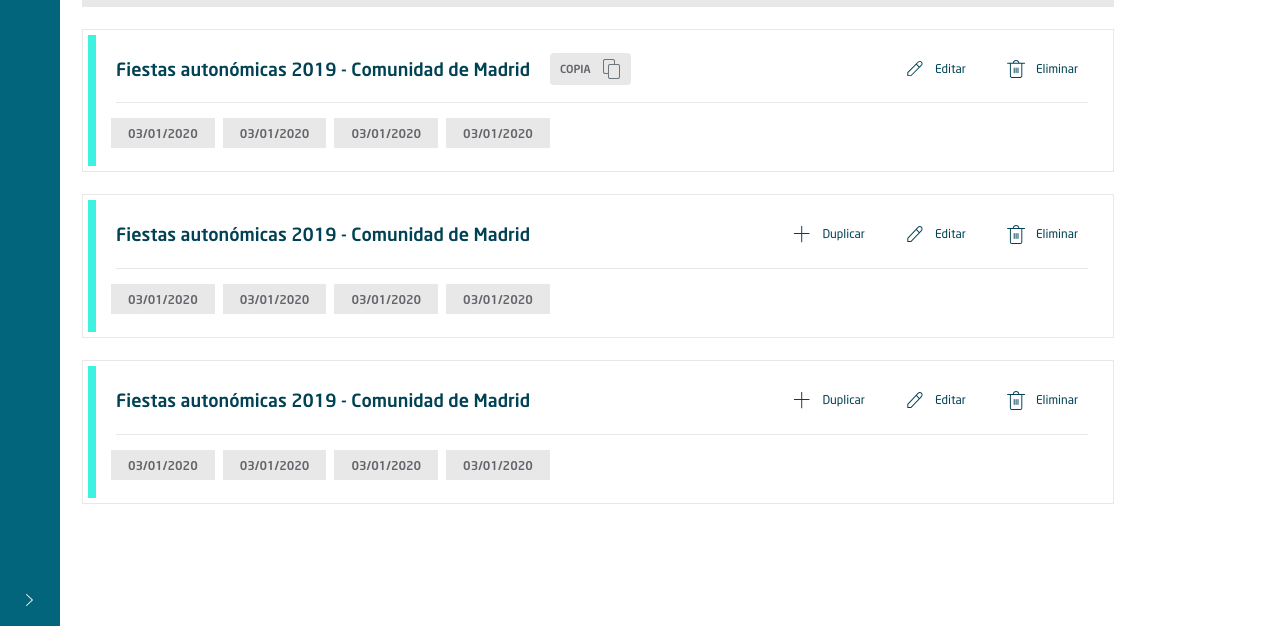
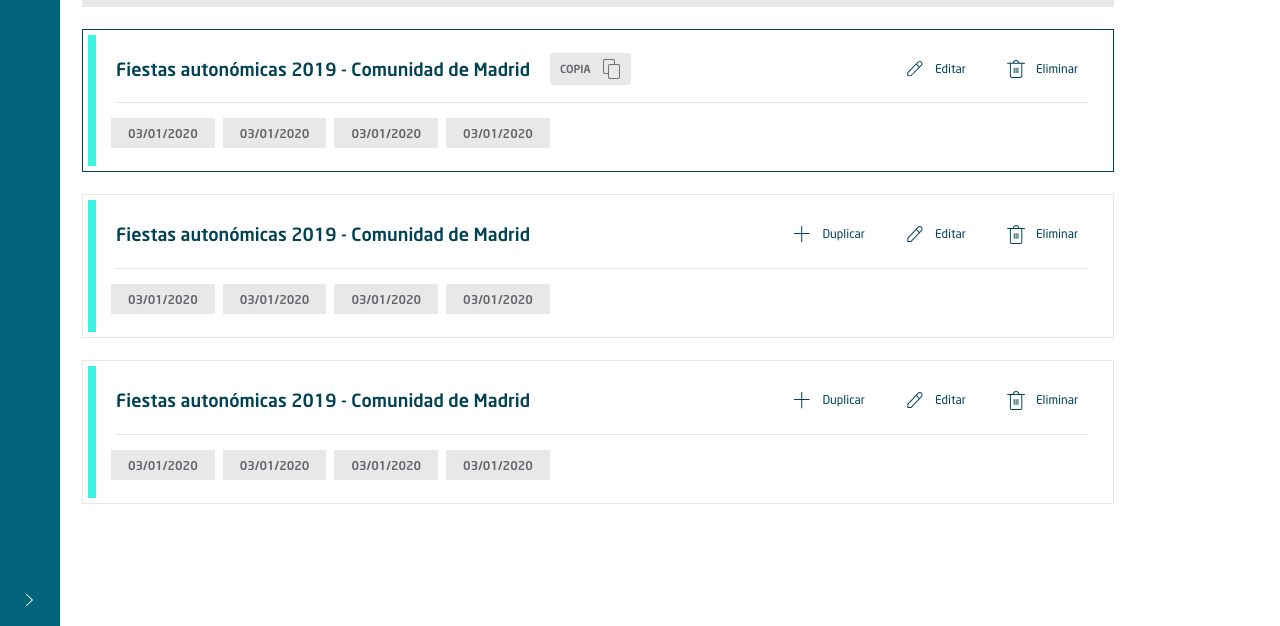
Before and after one commit to ggarciaro/calendario, a website built with webpack: page src/public/settings.html in a window 1280 px wide. Shown: the part 174-800 px from the top of the page. Built offline with nearby package versions, Linux system fonts and the light colour scheme.

Commit message:
Add border to copied holiday-card

```diff
--- a/src/styles/components/holiday-card.scss
+++ b/src/styles/components/holiday-card.scss
@@ -59,7 +59,6 @@
 
     }
 
-
     &__actions{
         display: flex;
 
@@ -105,7 +104,12 @@
         }
     }
 
+    &--copy{
+        border: 1px solid $main-color;
+    }
+
     &--copy &{
+
         &__header{
             .title{
                 padding: 0.5rem 4rem 0.5rem 0;
```
